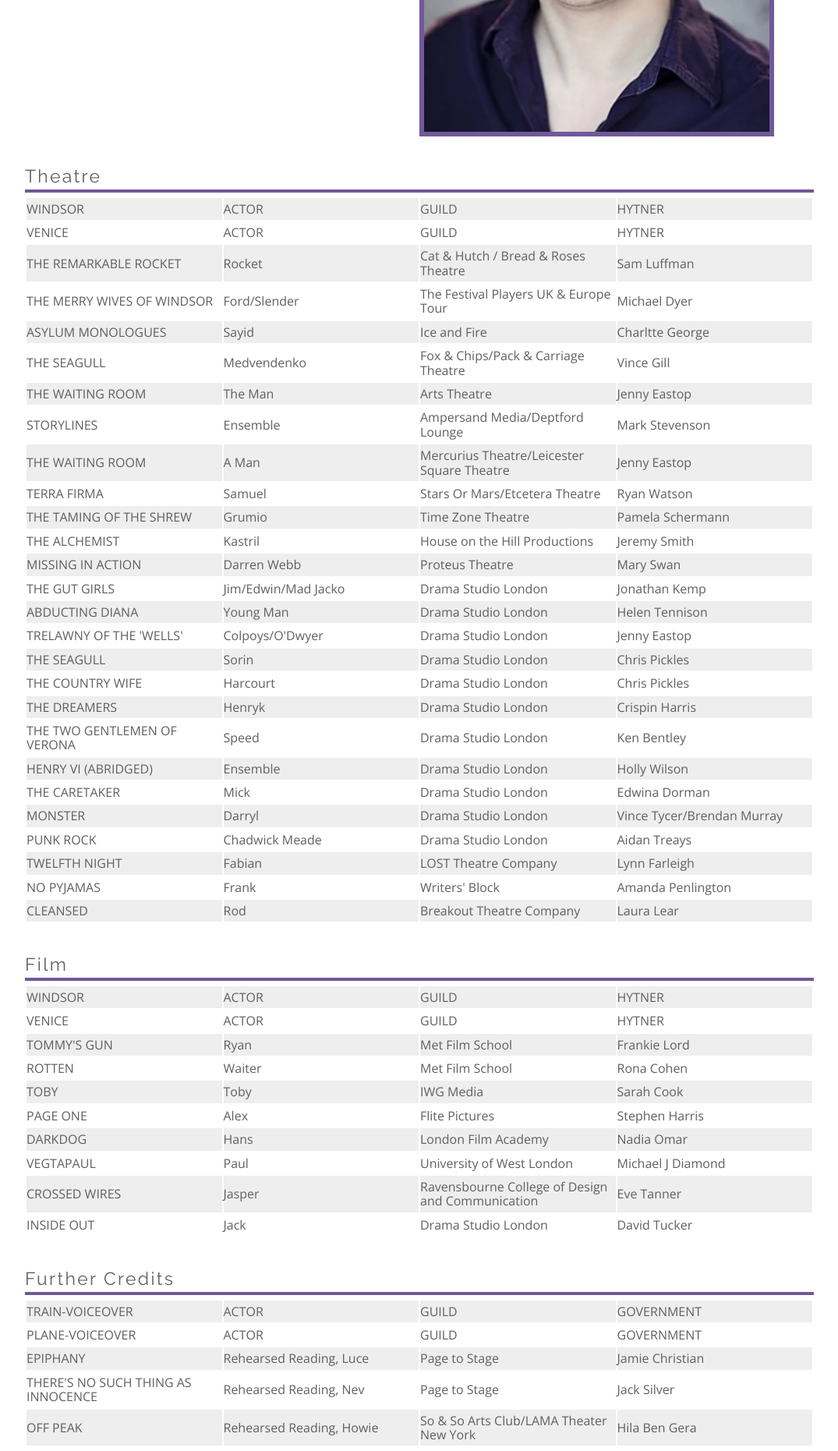
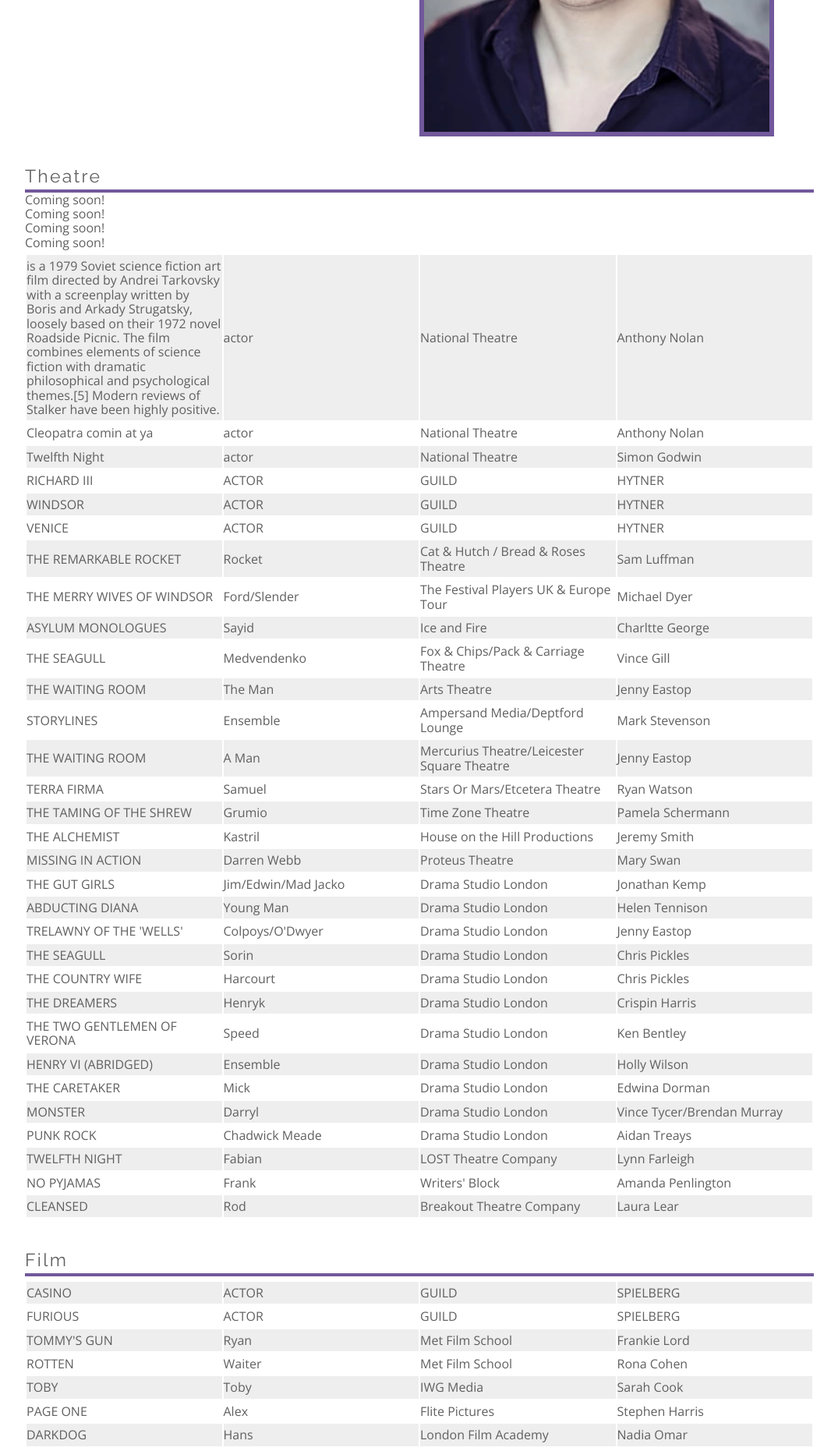
Before and after one commit to pvsitedesign/pvsite, a Jekyll site: the page built from cv.html, in a window 1280 px wide. Shown: the part 681-2542 px from the top of the page at 78% size, without its empty margins (102-1177 px from the left). Built offline with Jekyll 4.4.1, drawn with Linux system fonts in a browser that asks for light colours.

Commit message:
center spotlight text

```diff
--- a/_posts/2020-05-01-RICHARDIII.markdown
+++ b/_posts/2020-05-01-RICHARDIII.markdown
@@ -5,5 +5,4 @@
 role: ACTOR
 company: GUILD
 director: HYTNER
-upcoming: true
 ---
--- a/_posts/2020-05-05-TWELFTH-NIGHT.markdown
+++ b/_posts/2020-05-05-TWELFTH-NIGHT.markdown
@@ -3,5 +3,4 @@
 role: actor
 company: National Theatre
 director: Simon Godwin
-upcoming: true
 ---
--- a/_posts/2020-05-07-CLEOPATRA.markdown
+++ b/_posts/2020-05-06-CLEOPATRA.markdown
@@ -1,7 +1,7 @@
 ---
+title: Cleopatra comin at ya
 category: theatre
 role: actor
 company: National Theatre
 director: Anthony Nolan
-upcoming: true
 ---
--- a/css/style.css
+++ b/css/style.css
@@ -422,6 +422,7 @@
 .flex-cv-spotlight p {
   width: 80%;
   margin: 0 0 18px 0;
+  text-align: center;
 }
 
 .flex-cv-spotlight a {
--- a/cv.html
+++ b/cv.html
@@ -33,6 +33,8 @@
             <td>{{ post.company }}</td>
             <td>{{ post.director }}</td>
           </tr>
+          {% else %}
+            <p>Coming soon!</p>
         {% endif %}
       {% endfor %}
 
@@ -193,7 +195,7 @@
     <table>
 
       {% for post in site.posts %}
-        {% if post.category == "theatre" and post.upcoming != true  %}
+        {% if post.category == "film" and post.upcoming != true  %}
           <tr>
             <td>{{ post.title }}</td>
             <td>{{ post.role }}</td>
```
Also changed, not shown: _posts/2020-05-06-NIGHTS.markdown (added, +8 -0 lines), _posts/2020-05-08-1,001 NIGHTS workshop with Target Margin Theater David joins the cast for season 2 of Encounter Party!.markdown (deleted, +0 -7 lines).
